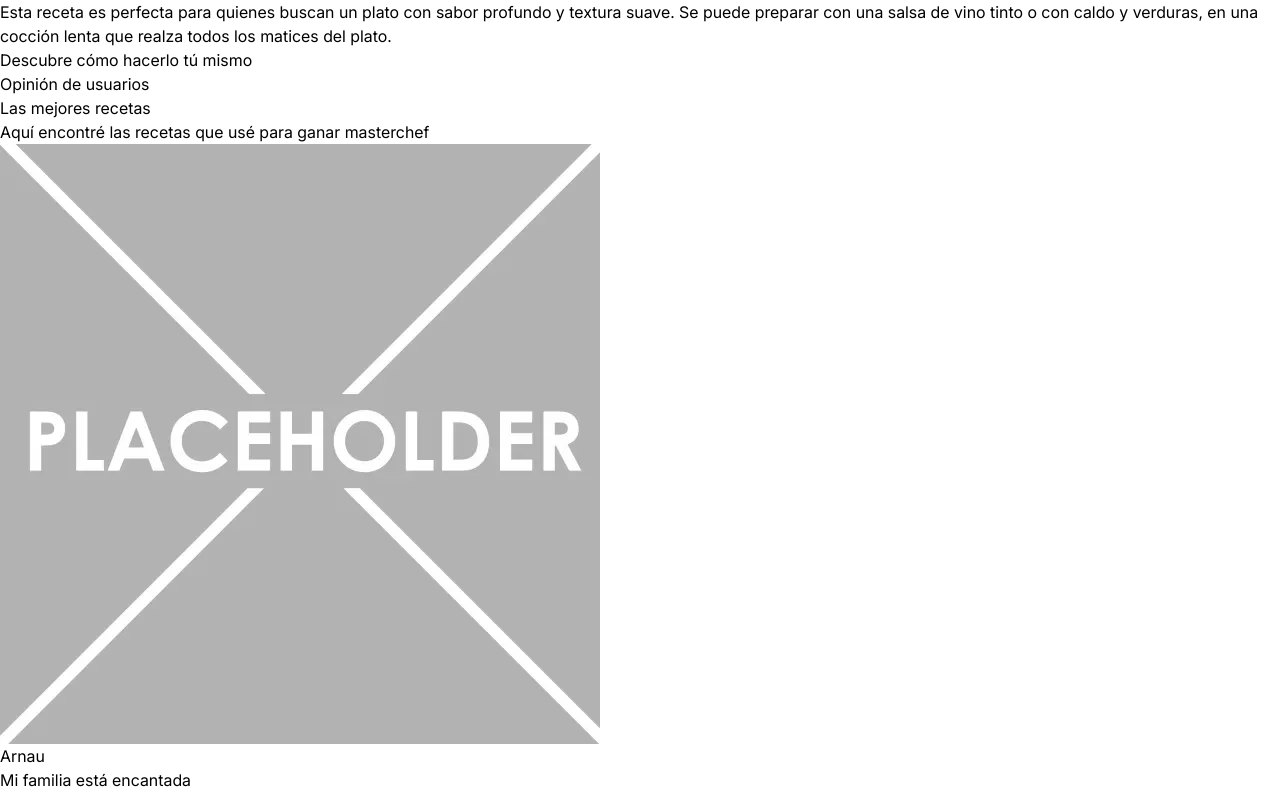
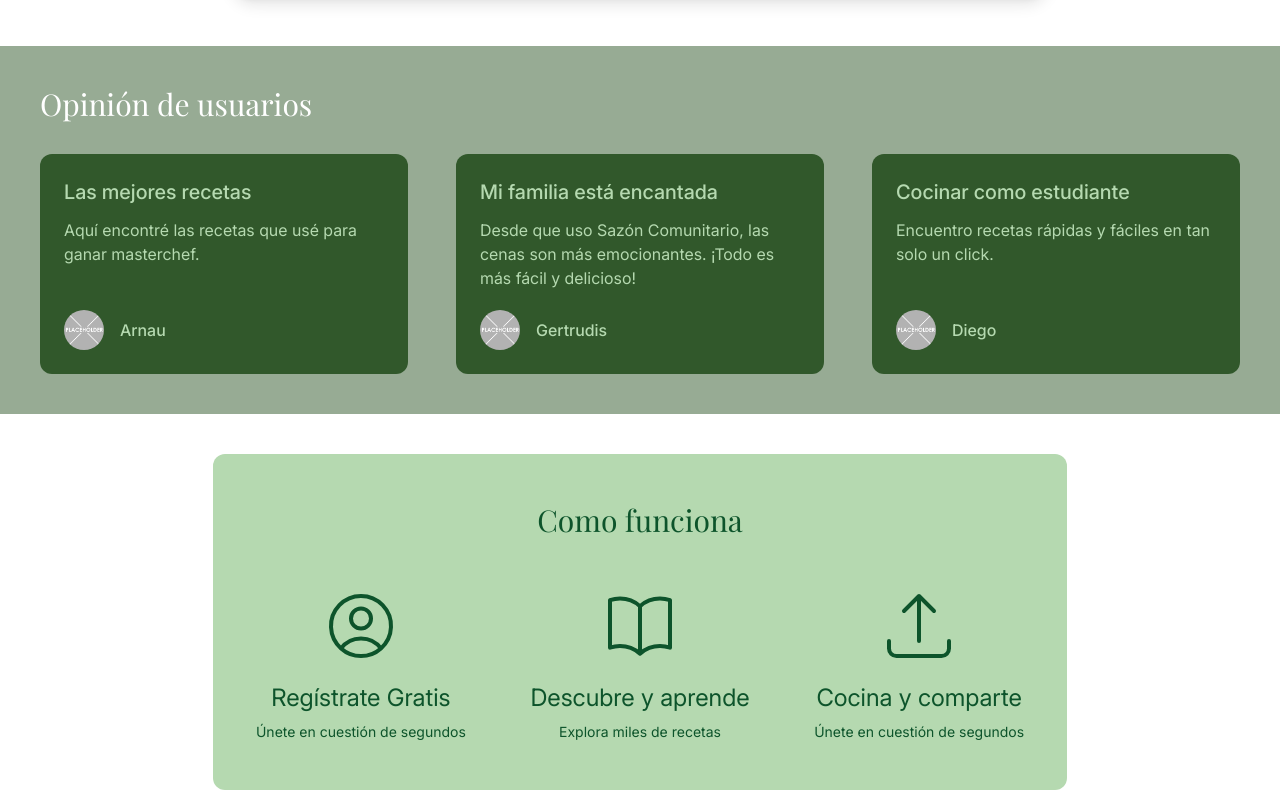
Before and after one commit to alcorher/entregable3_di, a Next.js app: page / in a window 1280 px wide. Shown: the part 1300-2095 px from the top of the page. Built offline with nearby package versions, Linux system fonts and the light colour scheme.

Commit message:
Landing page styles

```diff
--- a/src/app/page.js
+++ b/src/app/page.js
@@ -20,25 +20,22 @@ export default function Home() {
       </header>
 
       <section className="relative w-full lg:h-[70vh] min-h-[500px] py-20 lg:py-0">
-  {/* Background */}
         <img
           src="/images/landingHero.png"
           alt="Hero background"
           className="absolute inset-0 w-full h-full object-cover"
         />
 
-  {/* Overlay */}
         <div className="absolute inset-0 bg-black/50"></div>
 
-  {/* Content */}
         <div className="relative z-10 max-w-7xl mx-auto h-full px-6 flex items-center">
           <div className="grid grid-cols-1 lg:grid-cols-2 gap-14 w-full text-white">
-
-      {/* LEFT */}
             <div className="lg:px-10 flex flex-col justify-around">
               <div className="text-center scale-125">
-          <h1 className="font-primary text-brand-600 font-bold leading-none
-                       text-5xl sm:text-6xl md:text-7xl lg:text-8xl">
+                <h1
+                  className="font-primary text-brand-600 font-bold leading-none
+                       text-5xl sm:text-6xl md:text-7xl lg:text-8xl"
+                >
                   SAZÓN
                 </h1>
 
@@ -58,7 +55,6 @@ export default function Home() {
               </p>
             </div>
 
-      {/* RIGHT */}
             <div className="flex flex-col items-center justify-around text-center gap-6">
               <img
                 src="/images/logoNoText.png"
@@ -70,21 +66,28 @@ export default function Home() {
                 Donde a tus recetas no les falta sazón
               </p>
 
-        <button className="btn px-8 py-3 text-sm">
-          Únete ahora
-        </button>
+              <button className="btn px-8 py-3 text-sm">Únete ahora</button>
             </div>
-
           </div>
         </div>
       </section>
+<section className="max-w-5/6 md:max-w-4/6 mx-auto my-12 px-4">
+  <div className="flex flex-col md:flex-row rounded-3xl overflow-hidden shadow-lg">
 
-      <section>
-        <div>
-          <img src="/images/food/placeHolder.png" height="400px" />
+    <div className="w-full md:w-1/2 h-96 md:h-auto relative">
+      <img
+        src="/images/food/placeHolder.png"
+        alt="Carrillada de Cerdo"
+        className="absolute inset-0 w-full h-full object-cover"
+      />
     </div>
-        <div>
-          <h3>Carrillada de Cerdo</h3>
+
+    <div className="w-full md:w-1/2 bg-[#e2ede2] p-10 md:p-14 flex flex-col justify-center">
+      <h3 className="text-4xl font-serif text-[#2a4a2b] mb-6">
+        Carrillada de Cerdo
+      </h3>
+
+      <div className="text-[#3c5c3d] text-base leading-relaxed space-y-4 mb-8">
         <p>
           La carrillada de cerdo es un corte de carne muy popular que se
           extrae de la zona de las mejillas del cerdo. Su carne es jugosa,
@@ -96,100 +99,132 @@ export default function Home() {
           tinto o con caldo y verduras, en una cocción lenta que realza todos
           los matices del plato.
         </p>
-          <button>Descubre cómo hacerlo tú mismo</button>
+      </div>
+
+      <button className="bg-[#355636] text-white font-medium py-3 px-8 rounded-full w-fit hover:bg-[#2a452b] transition-colors shadow-sm">
+        Descubre como hacerlo tu mismo
+      </button>
+    </div>
+
   </div>
 </section>
 
-      <section>
-        <h3>Opinión de usuarios</h3>
+      <section className="bg-brand-900/50 p-10">
+  <h3 className="font-primary text-white text-3xl mb-8 text-center md:text-left">
+    Opinión de usuarios
+  </h3>
 
-        <article>
-          <h4>Las mejores recetas</h4>
-          <p>Aquí encontré las recetas que usé para ganar masterchef</p>
-          <img src="/images/food/placeHolder.png" height="70px" />
-          <p>Arnau</p>
+  <div className="flex flex-col md:flex-row justify-around gap-12">
+
+    <article className="bg-brand-900 text-brand-600 rounded-xl p-6 flex flex-col w-full md:w-1/3 gap-3">
+      <h4 className="text-xl font-medium">Las mejores recetas</h4>
+      <p className="flex-grow">Aquí encontré las recetas que usé para ganar masterchef.</p>
+      <div className="flex mt-2 items-center">
+        <img
+          src="/images/food/placeHolder.png"
+          alt="Arnau"
+          className="h-10 w-10 object-cover rounded-full mr-4"
+        />
+        <p className="font-medium">Arnau</p>
+      </div>
     </article>
 
-        <article>
-          <h4>Mi familia está encantada</h4>
-          <p>
-            Desde que uso Sazón Comunitario, las cenas son más emocionantes,
-            !Todo es más fácil y delicioso!
+    <article className="bg-brand-900 text-brand-600 rounded-xl p-6 flex flex-col w-full md:w-1/3 gap-3">
+      <h4 className="text-xl font-medium">Mi familia está encantada</h4>
+      <p className="flex-grow">
+        Desde que uso Sazón Comunitario, las cenas son más emocionantes. ¡Todo es más fácil y delicioso!
       </p>
-          <img src="/images/food/placeHolder.png" height="70px" />
-          <p>Gertrudis</p>
+      <div className="flex mt-2 items-center">
+        <img
+          src="/images/food/placeHolder.png"
+          alt="Gertrudis"
+          className="h-10 w-10 object-cover rounded-full mr-4"
+        />
+        <p className="font-medium">Gertrudis</p>
+      </div>
     </article>
 
-        <article>
-          <h4>Cocinar como estudiante nunca fue tan fácil</h4>
-          <p>Encuentro recetas rápidas y fáciles en tan solo un click</p>
-          <img src="/images/food/placeHolder.png" height="70px" />
-          <p>Diego</p>
+    <article className="bg-brand-900 text-brand-600 rounded-xl p-6 flex flex-col w-full md:w-1/3 gap-3">
+      <h4 className="text-xl font-medium">Cocinar como estudiante</h4>
+      <p className="flex-grow">Encuentro recetas rápidas y fáciles en tan solo un click.</p>
+      <div className="flex mt-2 items-center">
+        <img
+          src="/images/food/placeHolder.png"
+          alt="Diego"
+          className="h-10 w-10 object-cover rounded-full mr-4"
+        />
+        <p className="font-medium">Diego</p>
+      </div>
     </article>
+
+  </div>
 </section>
 
-      <section>
-        <h3>Cómo funciona</h3>
-        <div>
-          <i>
+      <section className="bg-brand-600 text-center text-green-900 py-12 px-6 rounded-xl mx-auto max-w-5/6 md:max-w-4/6 my-10">
+        <h3 className="text-3xl font-primary mb-12">Como funciona</h3>
+        <div className="flex flex-col md:flex-row justify-around gap-8">
+          <div className="flex flex-col items-center w-full md:w-1/3">
+            <div className="mb-4">
               <svg
                 xmlns="http://www.w3.org/2000/svg"
-              width="90"
-              height="90"
-              fill="currentColor"
-              className="bi bi-person-circle"
-              viewBox="0 0 16 16"
+                fill="none"
+                viewBox="0 0 24 24"
+                strokeWidth="1.2"
+                stroke="currentColor"
+                className="w-20 h-20"
               >
-              <path d="M11 6a3 3 0 1 1-6 0 3 3 0 0 1 6 0" />
                 <path
-                fillRule="evenodd"
-                d="M0 8a8 8 0 1 1 16 0A8 8 0 0 1 0 8m8-7a7 7 0 0 0-5.468 11.37C3.242 11.226 4.805 10 8 10s4.757 1.225 5.468 2.37A7 7 0 0 0 8 1"
+                  strokeLinecap="round"
+                  strokeLinejoin="round"
+                  d="M17.982 18.725A7.488 7.488 0 0 0 12 15.75a7.488 7.488 0 0 0-5.982 2.975m11.963 0a9 9 0 1 0-11.963 0m11.963 0A8.966 8.966 0 0 1 12 21a8.966 8.966 0 0 1-5.982-2.275M15 9.75a3 3 0 1 1-6 0 3 3 0 0 1 6 0Z"
                 />
               </svg>
-          </i>
-          <h4>Regístrate Gratis</h4>
-          <p>Únete en cuestión de segundos</p>
+            </div>
+            <h4 className="text-2xl mb-2">Regístrate Gratis</h4>
+            <p className="text-sm">Únete en cuestión de segundos</p>
           </div>
 
-        <div>
-          <i>
+          <div className="flex flex-col items-center w-full md:w-1/3">
+            <div className="mb-4">
               <svg
                 xmlns="http://www.w3.org/2000/svg"
-              width="90"
-              height="90"
-              fill="currentColor"
-              className="bi bi-book"
-              viewBox="0 0 16 16"
+                fill="none"
+                viewBox="0 0 24 24"
+                strokeWidth="1.2"
+                stroke="currentColor"
+                className="w-20 h-20"
               >
-              <path d="M1 2.828c.885-.37 2.154-.769 3.388-.893 1.33-.134 2.458.063 3.112.752v9.746c-.935-.53-2.12-.603-3.213-.493-1.18.12-2.37.461-3.287.811zm7.5-.141c.654-.689 1.782-.886 3.112-.752 1.234.124 2.503.523 3.388.893v9.923c-.918-.35-2.107-.692-3.287-.81-1.094-.111-2.278-.039-3.213.492zM8 1.783C7.015.936 5.587.81 4.287.94c-1.514.153-3.042.672-3.994 1.105A.5.5 0 0 0 0 2.5v11a.5.5 0 0 0 .707.455c.882-.4 2.303-.881 3.68-1.02 1.409-.142 2.59.087 3.223.877a.5.5 0 0 0 .78 0c.633-.79 1.814-1.019 3.222-.877 1.378.139 2.8.62 3.681 1.02A.5.5 0 0 0 16 13.5v-11a.5.5 0 0 0-.293-.455c-.952-.433-2.48-.952-3.994-1.105C10.413.809 8.985.936 8 1.783" />
+                <path
+                  strokeLinecap="round"
+                  strokeLinejoin="round"
+                  d="M12 6.042A8.967 8.967 0 0 0 6 3.75c-1.052 0-2.062.18-3 .512v14.25A8.987 8.987 0 0 1 6 18c2.305 0 4.408.867 6 2.292m0-14.25a8.966 8.966 0 0 1 6-2.292c1.052 0 2.062.18 3 .512v14.25A8.987 8.987 0 0 0 18 18a8.967 8.967 0 0 0-6 2.292m0-14.25v14.25"
+                />
               </svg>
-          </i>
-          <h4>Descubre y aprende</h4>
-          <p>Explora miles de recetas</p>
+            </div>
+            <h4 className="text-2xl mb-2">Descubre y aprende</h4>
+            <p className="text-sm">Explora miles de recetas</p>
           </div>
 
-        <div>
-          <i>
+          <div className="flex flex-col items-center w-full md:w-1/3">
+            <div className="mb-4">
               <svg
                 xmlns="http://www.w3.org/2000/svg"
-              width="90"
-              height="90"
-              fill="currentColor"
-              class="bi bi-box-arrow-up"
-              viewBox="0 0 16 16"
+                fill="none"
+                viewBox="0 0 24 24"
+                strokeWidth="1.2"
+                stroke="currentColor"
+                className="w-20 h-20"
               >
                 <path
-                fillRule="evenodd"
-                d="M3.5 6a.5.5 0 0 0-.5.5v8a.5.5 0 0 0 .5.5h9a.5.5 0 0 0 .5-.5v-8a.5.5 0 0 0-.5-.5h-2a.5.5 0 0 1 0-1h2A1.5 1.5 0 0 1 14 6.5v8a1.5 1.5 0 0 1-1.5 1.5h-9A1.5 1.5 0 0 1 2 14.5v-8A1.5 1.5 0 0 1 3.5 5h2a.5.5 0 0 1 0 1z"
-              />
-              <path
-                fillRule="evenodd"
-                d="M7.646.146a.5.5 0 0 1 .708 0l3 3a.5.5 0 0 1-.708.708L8.5 1.707V10.5a.5.5 0 0 1-1 0V1.707L5.354 3.854a.5.5 0 1 1-.708-.708z"
+                  strokeLinecap="round"
+                  strokeLinejoin="round"
+                  d="M3 16.5v2.25A2.25 2.25 0 0 0 5.25 21h13.5A2.25 2.25 0 0 0 21 18.75V16.5m-13.5-9L12 3m0 0 4.5 4.5M12 3v13.5"
                 />
               </svg>
-          </i>
-          <h4>Cocina y comparte</h4>
-          <p>Comparte en cuestión de segundos</p>
+            </div>
+            <h4 className="text-2xl mb-2">Cocina y comparte</h4>
+            <p className="text-sm">Únete en cuestión de segundos</p>
+          </div>
         </div>
       </section>
     </>
```
Also changed, not shown: 1 other file (tests, documents, lock files or other folders). Lines whose indentation alone changed are shown as unchanged.
